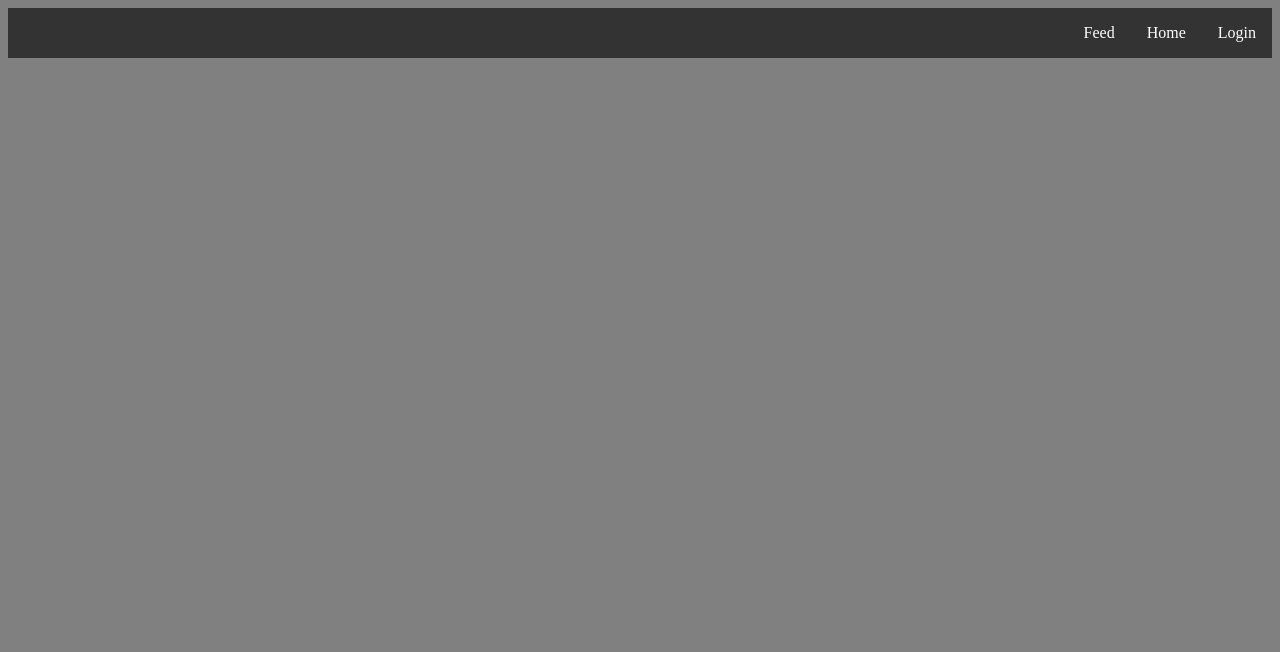
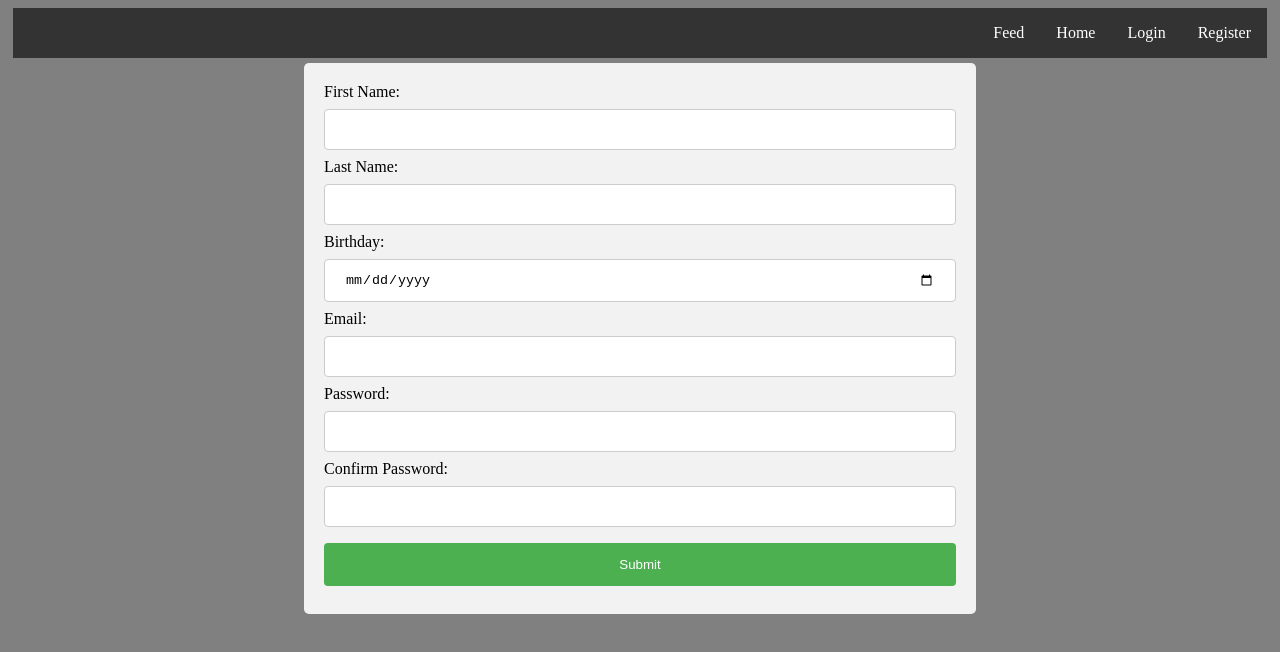
Before and after one commit to rmutalik/ongoing-project, a plain HTML site: page index.html in a window 1280 px wide. Drawn offline with Linux system fonts and the light colour scheme.

Commit message:
Added form elements

```diff
--- a/index.html
+++ b/index.html
@@ -6,11 +6,38 @@
 		<link rel="stylesheet" type="text/css" href="./main.css" />
 	</head>
 	<body>
-		<ul>
-			<li><a href="#login">Login</a></li>
-			<li><a href="#home">Home</a></li>
-			<li><a href="#feed">Feed</a></li>
-		</ul>
+		<div>
+			<ul>
+				<li><a href="#register">Register</a></li>
+				<li><a href="#login">Login</a></li>
+				<li><a href="#home">Home</a></li>
+				<li><a href="#feed">Feed</a></li>
+			</ul>
+	</div>
+
+		<div id="register_form">
+			<form action="#home" method="post">
+
+				<label for="fname">First Name:</label><br/>
+				<input type="text" id="fname" name="fname" /><br/>
+				<label for="lname">Last Name:</label><br/>
+				<input type="text" id="lname" name="lname" /><br/>
+
+				<label for="birthday">Birthday:</label><br/>
+				<input type="date" id="birthday" name="birthday" /><br/>
+
+				<label for="email">Email:</label><br/>
+				<input type="email" id="email" name="email" /><br/>
+
+				<label for="pw">Password:</label><br/>
+				<input type="password" id="pw" name="pw" /><br/>
+				<label for="confirm_pw">Confirm Password:</label><br/>
+				<input type="password" id="confirm_pw" name="confirm_pw" /><br/>
+
+				<input type="submit" value="Submit" />
+
+			</form>
+		</div>
 	</body>
 
 </html>
--- a/main.css
+++ b/main.css
@@ -1,3 +1,5 @@
+/* index.html CSS */
+
 body
 {
 	background-color: grey;
@@ -6,7 +8,7 @@ body
 ul
 {
   list-style-type: none;
-  margin: 0;
+  margin: 5px;
   padding: 0;
   overflow: hidden;
   background-color: #333333;
@@ -30,3 +32,43 @@ li a:hover
 {
   background-color: #111111;
 }
+
+
+/* register.html CSS */
+
+input, select
+{
+  width: 100%;
+  padding: 12px 20px;
+  margin: 8px 0;
+  display: inline-block;
+  border: 1px solid #ccc;
+  border-radius: 4px;
+  box-sizing: border-box;
+}
+
+input[type=submit]
+{
+  width: 100%;
+  background-color: #4CAF50;
+  color: white;
+  padding: 14px 20px;
+  margin: 8px 0;
+  border: none;
+  border-radius: 4px;
+  cursor: pointer;
+}
+
+input[type=submit]:hover
+{
+  background-color: #45a049;
+}
+
+#register_form
+{
+	width: 50%;
+  border-radius: 5px;
+  background-color: #f2f2f2;
+  margin: auto;
+  padding: 20px;
+}
```
Also changed, not shown: register.html (added).
